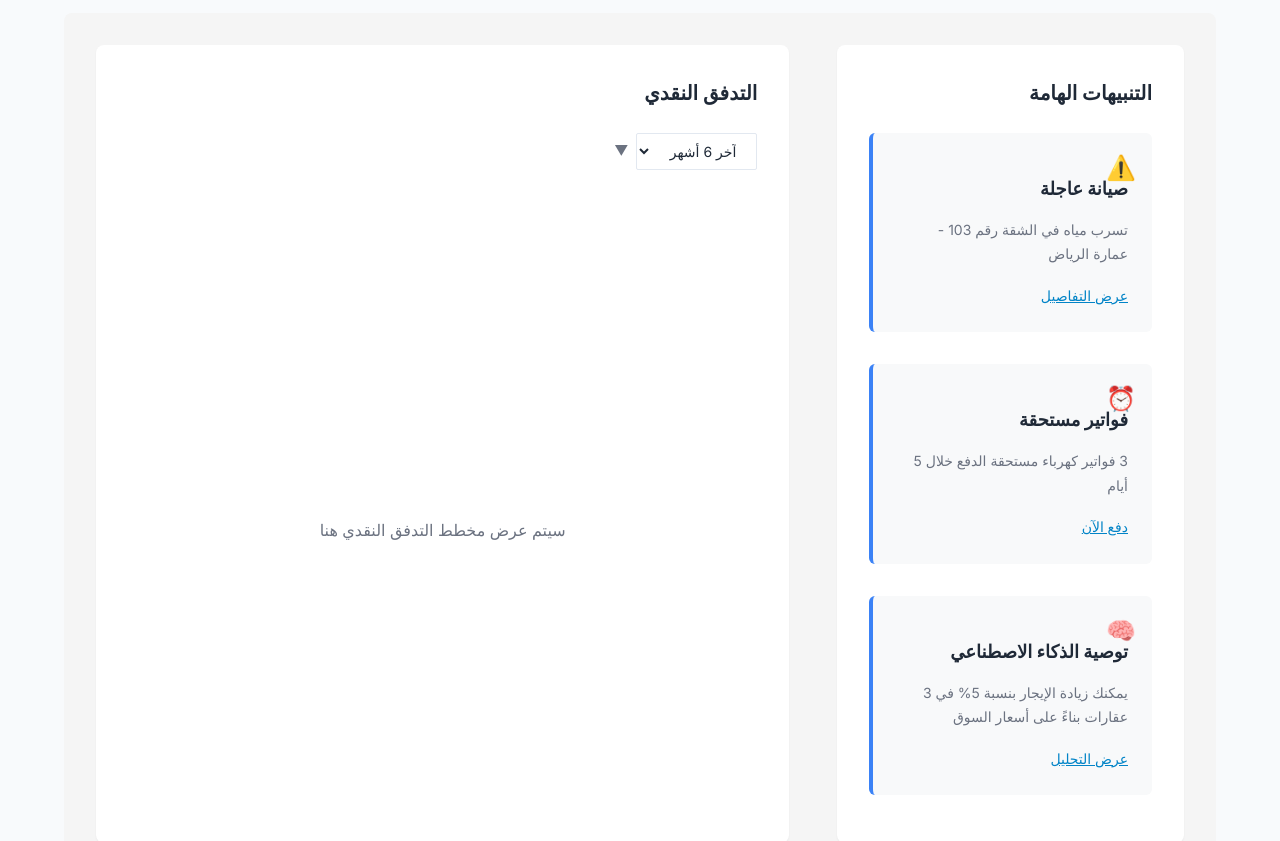
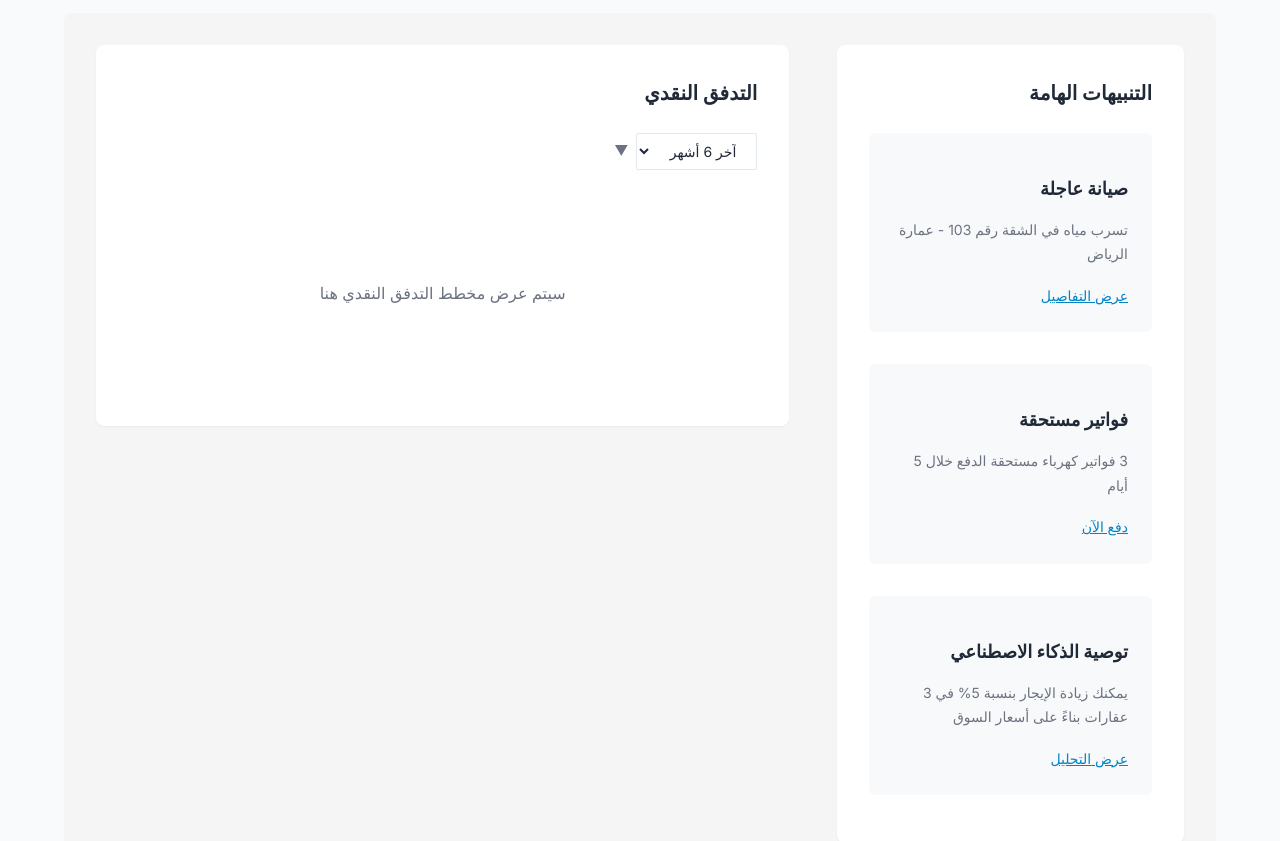
Before and after one commit to yaraabdullah/AmlakTech-Website, a Next.js app: page /owner/dashboard in a window 1280 px wide. Shown: the part 560-1401 px from the top of the page. Built offline with nearby package versions, Linux system fonts and the light colour scheme.

Commit message:
update the desgin

```diff
--- a/components/OwnerDashboard.tsx
+++ b/components/OwnerDashboard.tsx
@@ -151,7 +151,6 @@ export default function OwnerDashboard() {
 
                 <div className={styles.alertsList}>
                   <div className={`${styles.alertCard} ${styles.urgent}`}>
-                    <div className={styles.alertIcon}>⚠️</div>
                     <div className={styles.alertContent}>
                       <h3 className={styles.alertTitle}>صيانة عاجلة</h3>
                       <p className={styles.alertMessage}>تسرب مياه في الشقة رقم 103 - عمارة الرياض</p>
@@ -160,7 +159,6 @@ export default function OwnerDashboard() {
                   </div>
 
                   <div className={`${styles.alertCard} ${styles.warning}`}>
-                    <div className={styles.alertIcon}>⏰</div>
                     <div className={styles.alertContent}>
                       <h3 className={styles.alertTitle}>فواتير مستحقة</h3>
                       <p className={styles.alertMessage}>3 فواتير كهرباء مستحقة الدفع خلال 5 أيام</p>
@@ -169,7 +167,6 @@ export default function OwnerDashboard() {
                   </div>
 
                   <div className={`${styles.alertCard} ${styles.info}`}>
-                    <div className={styles.alertIcon}>🧠</div>
                     <div className={styles.alertContent}>
                       <h3 className={styles.alertTitle}>توصية الذكاء الاصطناعي</h3>
                       <p className={styles.alertMessage}>يمكنك زيادة الإيجار بنسبة 5% في 3 عقارات بناءً على أسعار السوق</p>
--- a/styles/OwnerDashboard.module.css
+++ b/styles/OwnerDashboard.module.css
@@ -281,6 +281,7 @@
   display: flex;
   flex-direction: column;
   gap: var(--spacing-2xl);
+  height: fit-content;
 }
 
 /* Right Column */
@@ -288,6 +289,7 @@
   display: flex;
   flex-direction: column;
   gap: var(--spacing-2xl);
+  height: fit-content;
 }
 
 /* Section Styles */
@@ -351,7 +353,7 @@
   gap: var(--spacing-md);
   padding: var(--spacing-lg);
   border-radius: var(--border-radius-md);
-  border-left: 4px solid #3b82f6;
+  border-left: 4px solid --color-primary;
   margin-bottom: var(--spacing-md);
   position: relative;
   background: #f8f9fa;
@@ -382,7 +384,6 @@
 
 .alertContent {
   flex: 1;
-  padding-left: var(--spacing-md);
 }
 
 .alertTitle {
@@ -546,13 +547,13 @@
   border-radius: var(--border-radius-lg);
   padding: var(--spacing-xl);
   box-shadow: var(--shadow-sm);
-  height: 100%;
+  height: fit-content;
 }
 
 .cashFlowContent {
   display: flex;
   flex-direction: column;
-  height: 100%;
+  height: fit-content;
 }
 
 .timeFilter {
@@ -585,7 +586,8 @@
   display: flex;
   align-items: center;
   justify-content: center;
-  min-height: 300px;
+  min-height: 200px;
+  max-height: 300px;
 }
 
 .chartPlaceholder {
```
